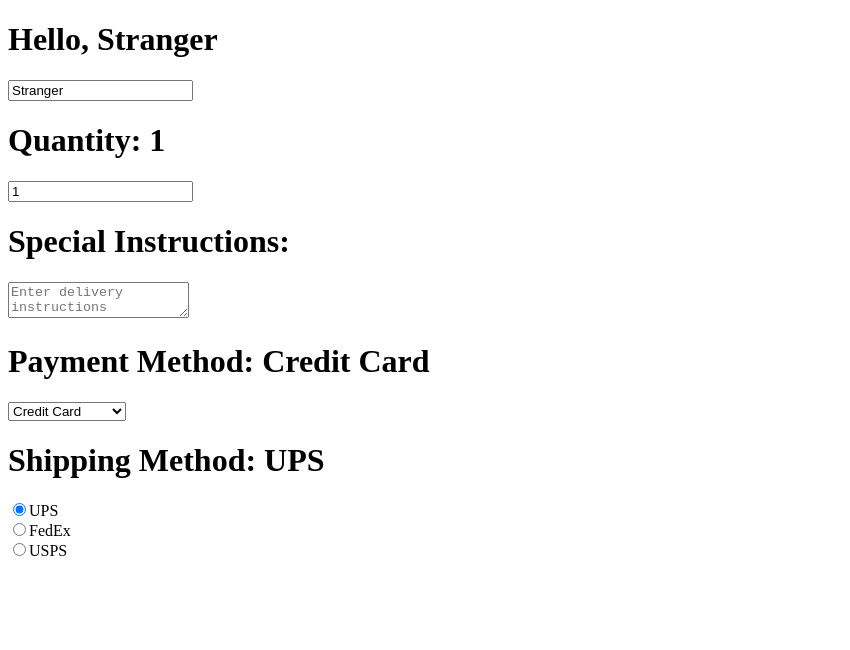
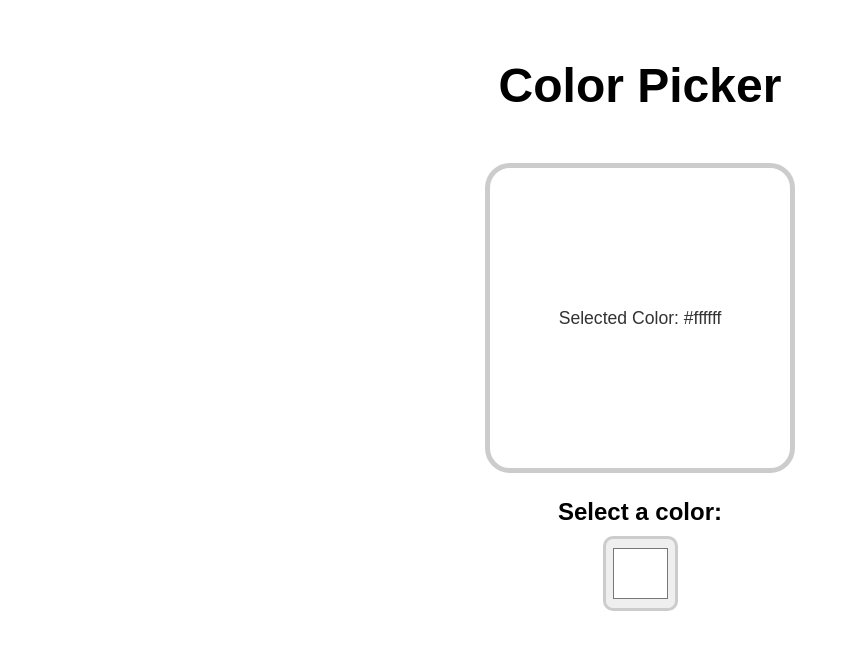
Before and after one commit to Stsama/react-course, a React (Vite) app in the folder my-react-app/: page / in a window 1280 px wide. Shown: the top 650 px of the page, without its empty margins (0-850 px from the left). Built offline with nearby package versions, Linux system fonts and the light colour scheme.

Commit message:
Color picker react app

```diff
--- a/my-react-app/src/App.jsx
+++ b/my-react-app/src/App.jsx
@@ -1,8 +1,8 @@
-import MyComponent from "./MyComponent";
+import ColorPicker from './ColorPicker'
 function App() {
 
   return(
-    <MyComponent />
+    <ColorPicker />
   );
 }
 
--- /dev/null
+++ b/my-react-app/src/ColorPicker.jsx
@@ -0,0 +1,21 @@
+import React, {useState} from 'react'
+
+const ColorPicker = () => {
+    const [color, setColor] = useState("#ffffff");
+    const handleColorChange = (e) => {
+        setColor(e.target.value);
+    }
+
+  return (
+    <div className='color-picker-container'>
+        <h1>Color Picker</h1>
+        <div className="color-display" style={{backgroundColor: color}}>
+            <p>Selected Color: {color}</p>
+        </div>
+        <label>Select a color:</label>
+        <input type="color" value={color} onChange={(e) => setColor(e.target.value)} />
+    </div>
+  )
+}
+
+export default ColorPicker
--- a/my-react-app/src/MyComponent.jsx
+++ /dev/null
@@ -1,61 +0,0 @@
-import React,{useState} from 'react'
-
-const MyComponent = () => {
-    const [name, setName] = useState('Stranger')
-    const [quantity, setQuantity] = useState(1)
-    const [instructions, setInstructions] = useState("")
-    const [payment, setPayment] = useState("Credit Card")
-    const [shipping, setShipping] = useState("UPS")
-
-    const changeName = (e) => {
-        setName(e.target.value)
-    }
-    const quantityChange = (e) => {
-        setQuantity(e.target.value)
-    }
-    const instructionsChange = (e) => {
-        setInstructions(e.target.value)
-    }
-
-    const paymentSelect = (e) => {
-        setPayment(e.target.value)
-    }
-
-    const shippingSelect = (e) => {
-        setShipping(e.target.value)
-    }
-
-  return (
-    <div>
-        <h1>Hello, {name}</h1>
-        <input type="text" value={name} onChange={changeName} />
-        <h1>Quantity: {quantity}</h1>
-        <input type="number" value={quantity} onChange={quantityChange} />
-        <h1>Special Instructions:</h1>
-        <textarea value={instructions} onChange={instructionsChange} placeholder='Enter delivery instructions'></textarea>
-        <h1>Payment Method: {payment}</h1>
-        <select value={payment} onChange={paymentSelect}>
-            <option value="">Select an option</option>
-            <option value="Credit Card">Credit Card</option>
-            <option value="Debit Card">Debit Card</option>
-            <option value="PayPal">PayPal</option>
-        </select>
-        <h1>Shipping Method: {shipping}</h1>
-        {/* radio  */}
-        <label>
-            <input type="radio" value="UPS" checked={shipping === "UPS"} onChange={shippingSelect} />
-            UPS
-        </label> <br />
-        <label>
-            <input type="radio" value="FedEx" checked={shipping === "FedEx"} onChange={shippingSelect} />
-            FedEx
-        </label> <br />
-        <label>
-            <input type="radio" value="USPS" checked={shipping === "USPS"} onChange={shippingSelect} />
-            USPS
-        </label>
-    </div>
-  )
-}
-
-export default MyComponent
--- a/my-react-app/src/index.css
+++ b/my-react-app/src/index.css
@@ -1,26 +1,42 @@
-.counter-container{
-    text-align: center;
+body{
     font-family: Arial, Helvetica, sans-serif;
 }
 
-.count-display{
-    font-size: 10em;
-    margin-top: 0;
-    margin-bottom: 50px;
+.color-picker-container{
+    display: flex;
+    align-items: center;
+    flex-direction: column;
+    /* height: 100vh; */
 }
-
-.counter-button{
-    width: 150px;
-    height: 50px;
-    font-size: 1.5em;
+h1{
+    margin: 50px;
+    font-size: 3rem;
+}
+.color-display{
+    width: 300px;
+    height: 300px;
+    display: flex;
+    justify-content: center;
+    align-items: center;
+    border: 5px solid hsl(0, 0%, 80%);
+    border-radius: 25px;
+    margin-bottom: 25px;
+    transition: 0.25s ease;
+}
+.color-display p{
+    color: hsl(0, 0%, 20%);
+    font-size: 1.1rem;
+    text-align: center;
+}
+label{
+    font-size: 1.5rem;
+    margin-bottom: 10px;
     font-weight: bold;
-    margin: 0px 5px;
-    background-color: hsl(197, 100%, 58%);
-    color: white;
-    border: none;
-    border-radius: 5px;
-    cursor: pointer;
 }
-.counter-button:hover{
-    background-color: hsl(197, 100%, 48%);
+input[type="color"]{
+    width: 75px;
+    height: 75px;
+    padding: 5px;
+    border-radius: 10px;
+    border: 3px solid hsl(0, 0%, 80%);
 }
```
